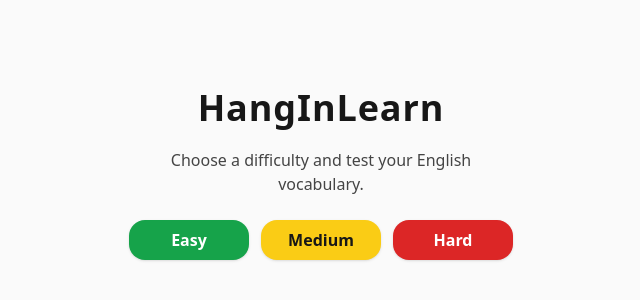
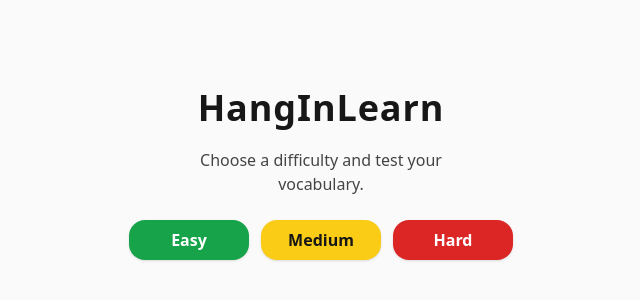
Before and after one commit to Florial22/HangInLearn, a React (Vite) app: page / in a window 1280 px wide. Shown: the part 226-526 px from the top of the page, without its empty margins (319-959 px from the left). Built offline with nearby package versions, Linux system fonts and the light colour scheme.

Commit message:
text update

```diff
--- a/src/pages/start.tsx
+++ b/src/pages/start.tsx
@@ -15,7 +15,7 @@ export default function Start({ onStart }: Props) {
       <h1 className="text-3xl sm:text-4xl font-extrabold tracking-wide">HangInLearn</h1>
 
       <p className="opacity-80 text-center max-w-xs -mt-1">
-        Choose a difficulty and test your English vocabulary.
+        Choose a difficulty and test your vocabulary.
       </p>
 
       <div className="w-full max-w-sm grid grid-cols-3 gap-3">
```
